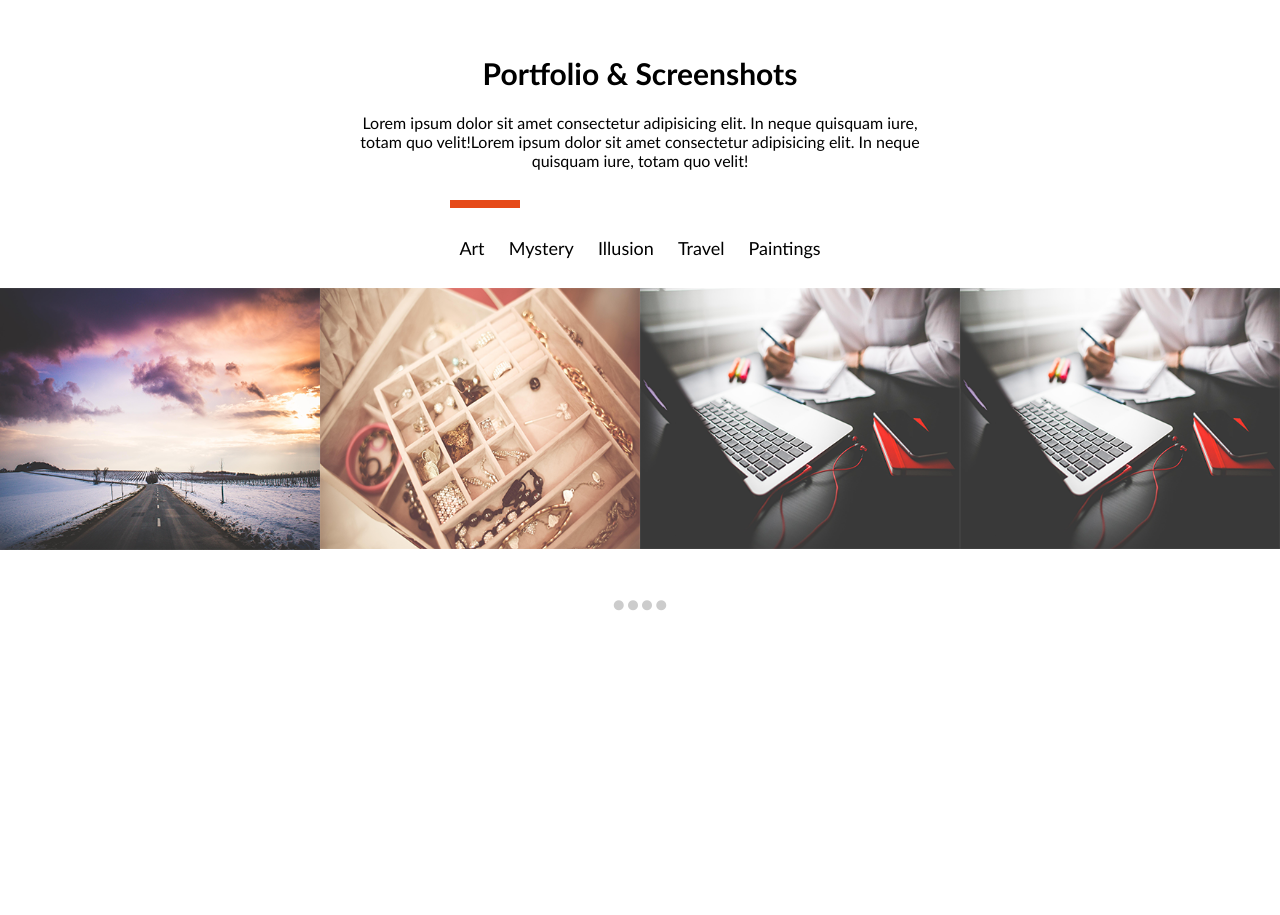
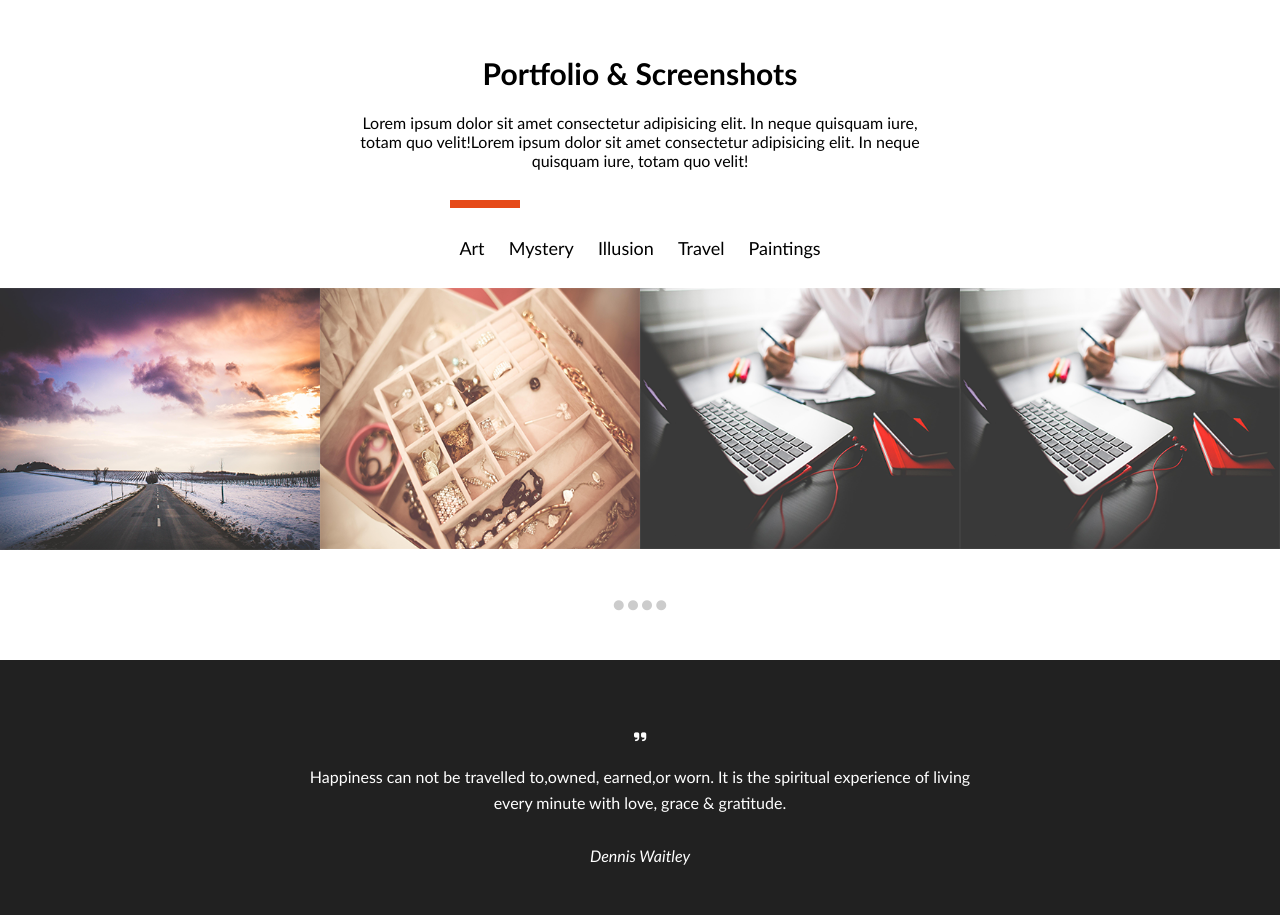
Before and after one commit to webdevelopment4everybody/naujas-projektas, a plain HTML site: page index.html in a window 1280 px wide. Shown: the part 2159-3074 px from the top of the page. Before the commit the page ends 2819 px from the top, so only its background shows below. Drawn offline with Linux system fonts and the light colour scheme.

Commit message:
quote #12

```diff
--- a/assets/css/custom.css
+++ b/assets/css/custom.css
@@ -287,3 +287,34 @@
             padding-top: 50px;
             padding-bottom:50px;
             }
+    .container.quote{
+        background-color: #212121;
+    }
+    .quote{
+        display:inline-block;
+        text-align:center;
+        width:100%;
+    }
+    .quote-row{
+        color:#fff;
+        width: 700px;
+        margin-left: calc(50% - 350px);
+
+    }
+        .quote-row > .fas{
+            padding-top:50px;
+            padding-bottom:20px;
+            font-size:14px;
+        }
+        .quote-row > .quote-text{
+            font-size:16px;
+            font-weight:lighter;
+            line-height:26px;
+            padding-bottom:30px;
+        }
+        .quote-row > .quote-author{
+            font-style: italic;
+            font-size:16px;
+            padding-bottom:50px;
+
+        }
--- a/index.html
+++ b/index.html
@@ -160,5 +160,17 @@
             </div>
         </div>
     </section>
+    <section>
+        <div class="container quote">
+            <div class="quote-row">
+                <i class="fas fa-quote-right"></i>
+                <p class = "quote-text">Happiness can not be travelled to,owned, earned,or worn.
+                    It is the spiritual experience of living every minute with love,
+                    grace & gratitude.
+                </p>
+                <p class = "quote-author">Dennis Waitley</p>
+            </div>
+        </div>
+    </section>
 </body>
 </html>
```
